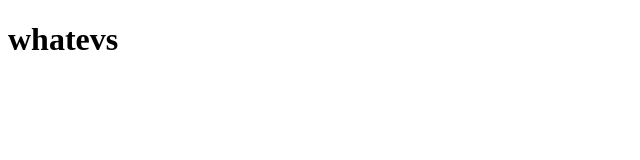
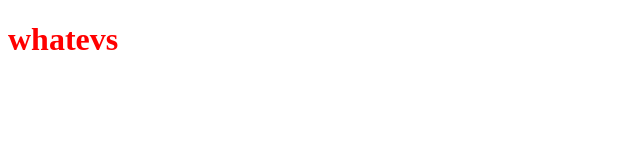
Before and after one commit to crneerajverma0735/git-one, a plain HTML site: page index.html in a window 1280 px wide. Shown: the whole page, without its empty margins (0-640 px from the left). Drawn offline with Linux system fonts and the light colour scheme.

Commit message:
style added to h1

```diff
--- a/index.html
+++ b/index.html
@@ -6,6 +6,6 @@
     <title>whoo</title>
   </head>
   <body>
-    <h1>whatevs</h1>
+    <h1 style="color: red">whatevs</h1>
   </body>
 </html>
```
